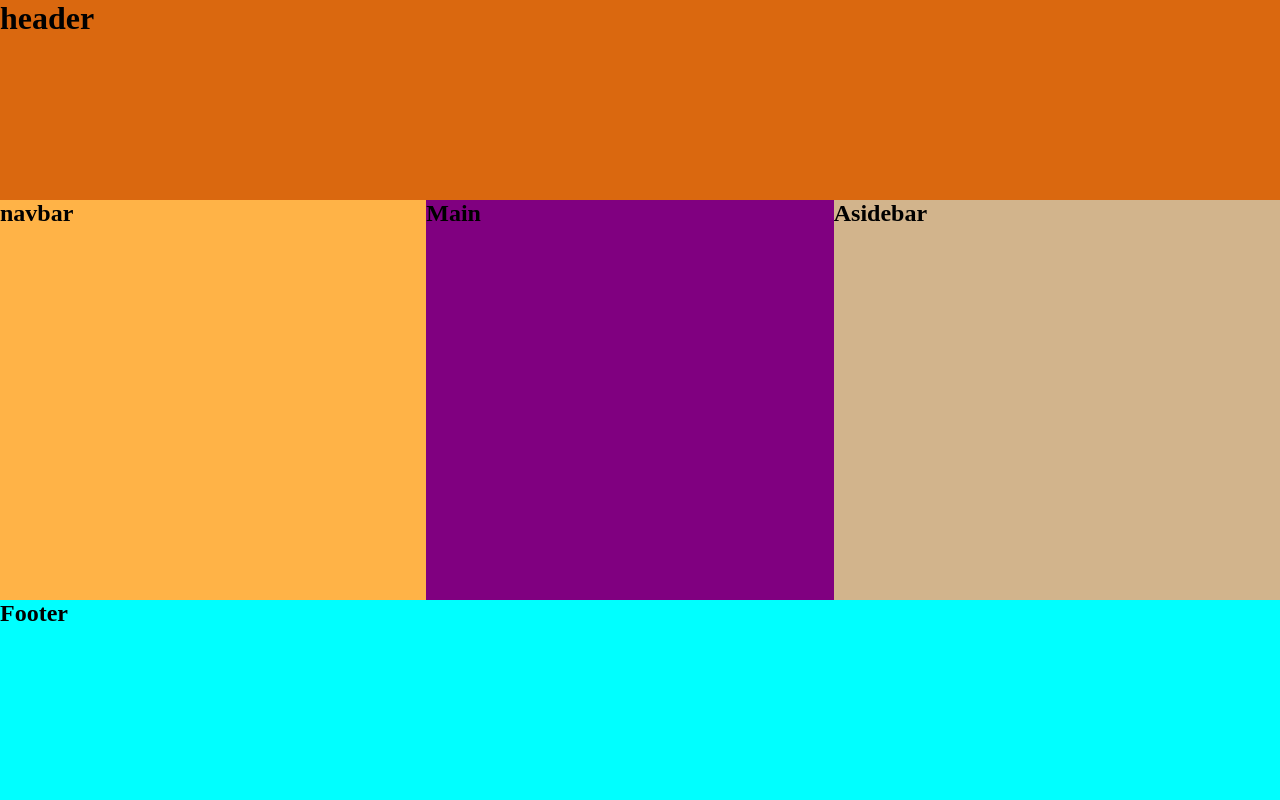
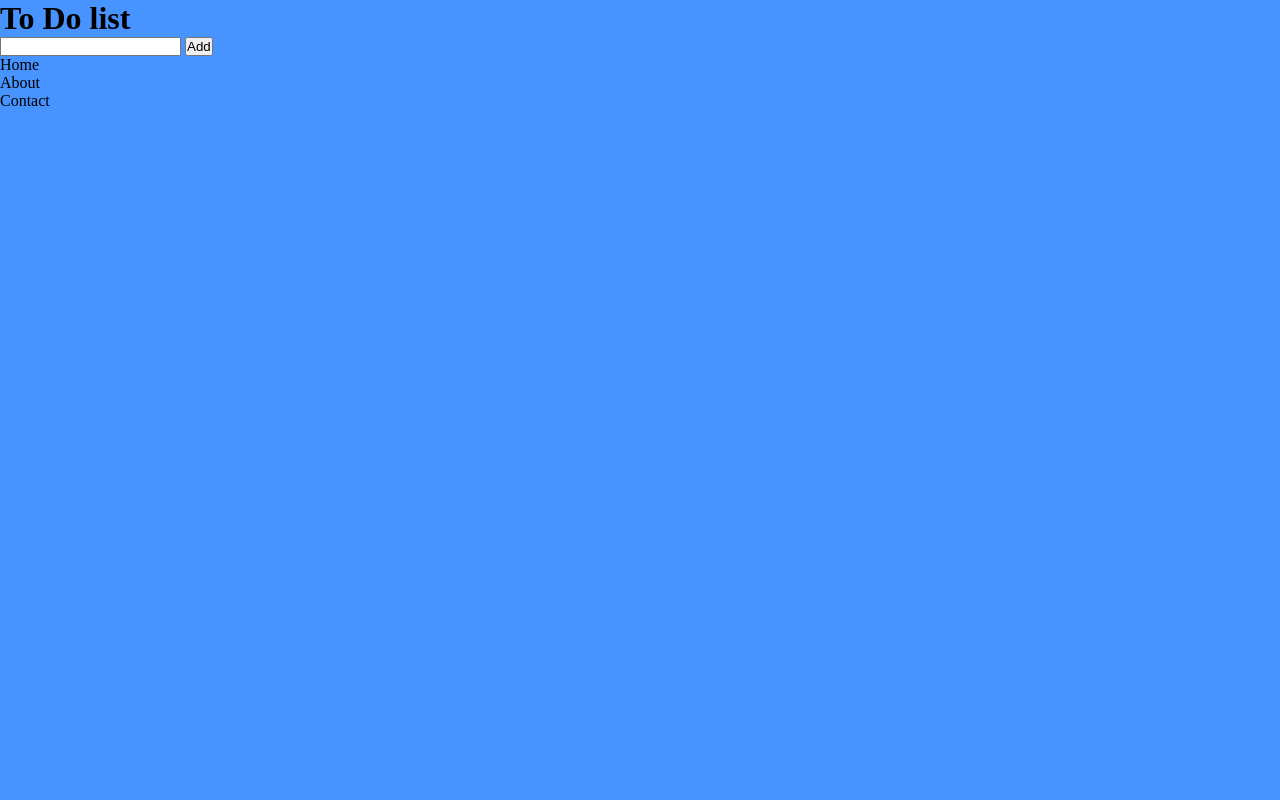
Before and after one commit to llcain/projects, a plain HTML site: page css-grid/index.html in a window 1280 px wide. Drawn offline with Linux system fonts and the light colour scheme.

Commit message:
added input, button, and container

```diff
--- a/css-grid/index.html
+++ b/css-grid/index.html
@@ -8,24 +8,19 @@
 </head>
 <body>
 
-    <!--CSS Grid -->
+    <h1>To Do list</h1>
+
+    <input type="text"  id="myInput">
+    <button onclick="addToDo">Add</button>
 
     <div class="container">
-        <header class="header">
-            <h1>header</h1>
-        </header>
-        <nav class="navbar">
-            <h2>navbar</h2>
-        </nav>
-        <main class="main-content">
-            <h2>Main</h2>
-        </main>
-        <aside class="aside-bar">
-            <h2>Asidebar</h2>
-        </aside>
-        <footer class="footer">
-            <h2>Footer</h2>
-        </footer>
+        <ul class="list">
+            <li class="list-item">Home</li>
+            <li class="list-item">About</li>
+            <li class="list-item">Contact</li>
+        </ul>
     </div>
+
+    <script src="script.js"></script>
 </body>
 </html>
--- a/css-grid/styles.scss
+++ b/css-grid/styles.scss
@@ -13,40 +13,3 @@ $fourth-color: #4793ff;
 body {
     background-color: $fourth-color;
 }
-
-.container {
-    height: 100vh;
-    display: grid;
-    grid-template-columns: auto auto auto;
-    grid-template-rows: 2fr 4fr 2fr;
-    grid-template-areas:
-    "header header header"
-    "navbar main aside"
-    "footer footer footer";
-
-}
-
-.header {
-    background-color: $primary-color;
-    grid-area: header;
-}
-
-.navbar {
-    background-color: $secondary-color;
-    grid-area: navbar;
-}
-
-.main-content {
-    background-color: purple;
-    grid-area: main;
-}
-
-.aside-bar {
-    background-color: tan;
-    grid-area: aside;
-}
-
-.footer {
-    background-color: aqua;
-    grid-area: footer;
-}
```
Also changed, not shown: css-grid/script.js (added), css-grid/styles.css, 1 other file.
